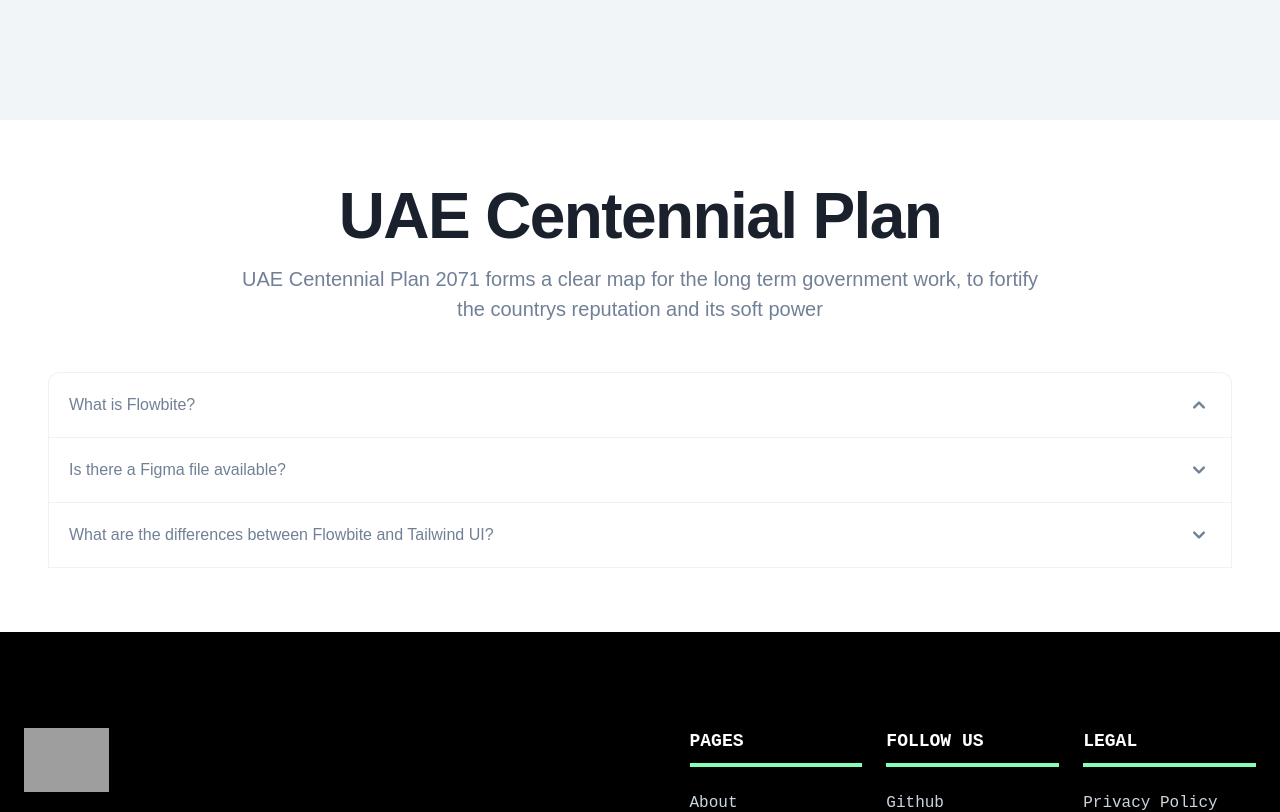
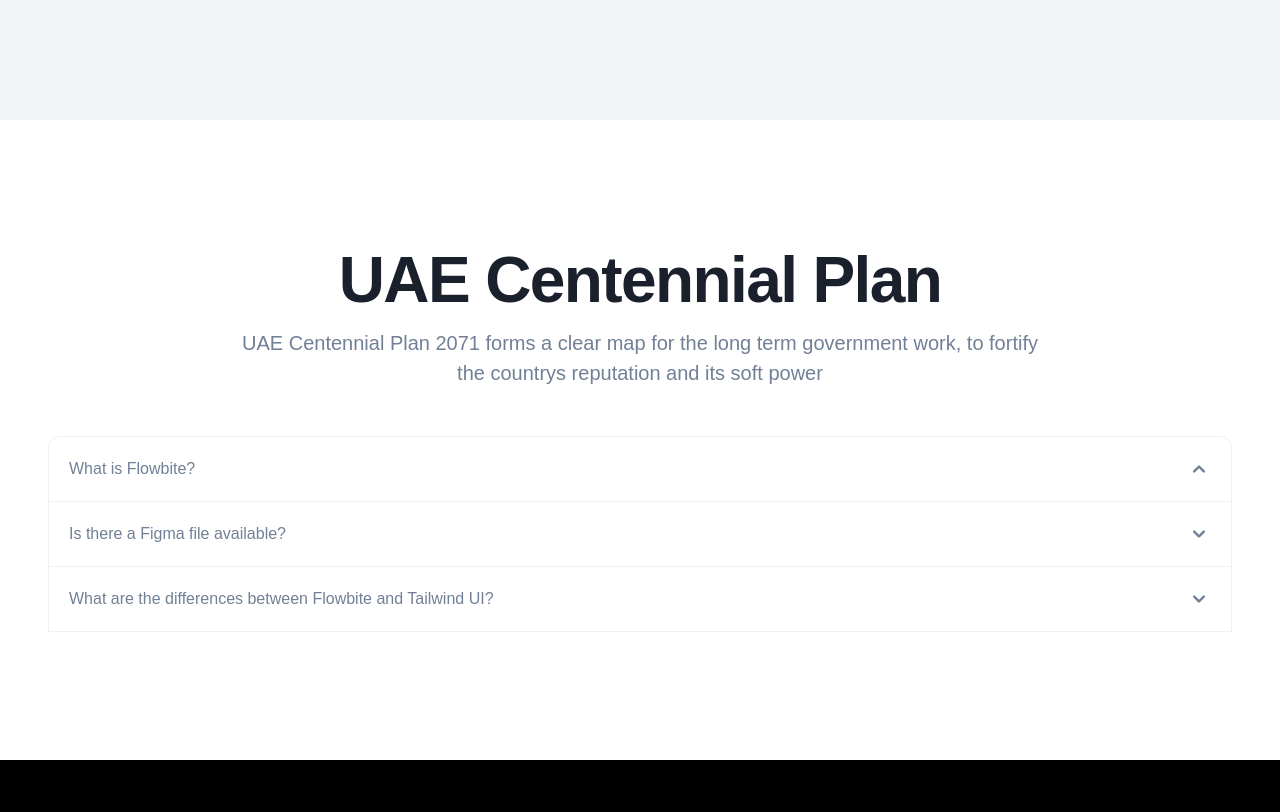
Before and after one commit to ralsuwaidi/uaecodes-frontend, a Next.js app: page /about in a window 1280 px wide. Shown: the part 720-1532 px from the top of the page. Built offline with nearby package versions, Linux system fonts and the light colour scheme; grey boxes are pictures that could not be loaded.

Commit message:
fix: add more space

```diff
--- a/src/layouts/About/Centennial.tsx
+++ b/src/layouts/About/Centennial.tsx
@@ -2,7 +2,7 @@
   return (
     <>
       <section className="bg-white dark:bg-gray-900">
-        <div className="mx-auto max-w-screen-xl py-8 px-4 text-center lg:py-16 lg:px-12">
+        <div className="mx-auto max-w-screen-xl py-16 px-4 text-center lg:py-32 lg:px-12">
           <h1 className="mb-4 text-4xl font-extrabold leading-none tracking-tight text-gray-900 dark:text-white md:text-5xl lg:text-6xl">
             UAE Centennial Plan
           </h1>
```
